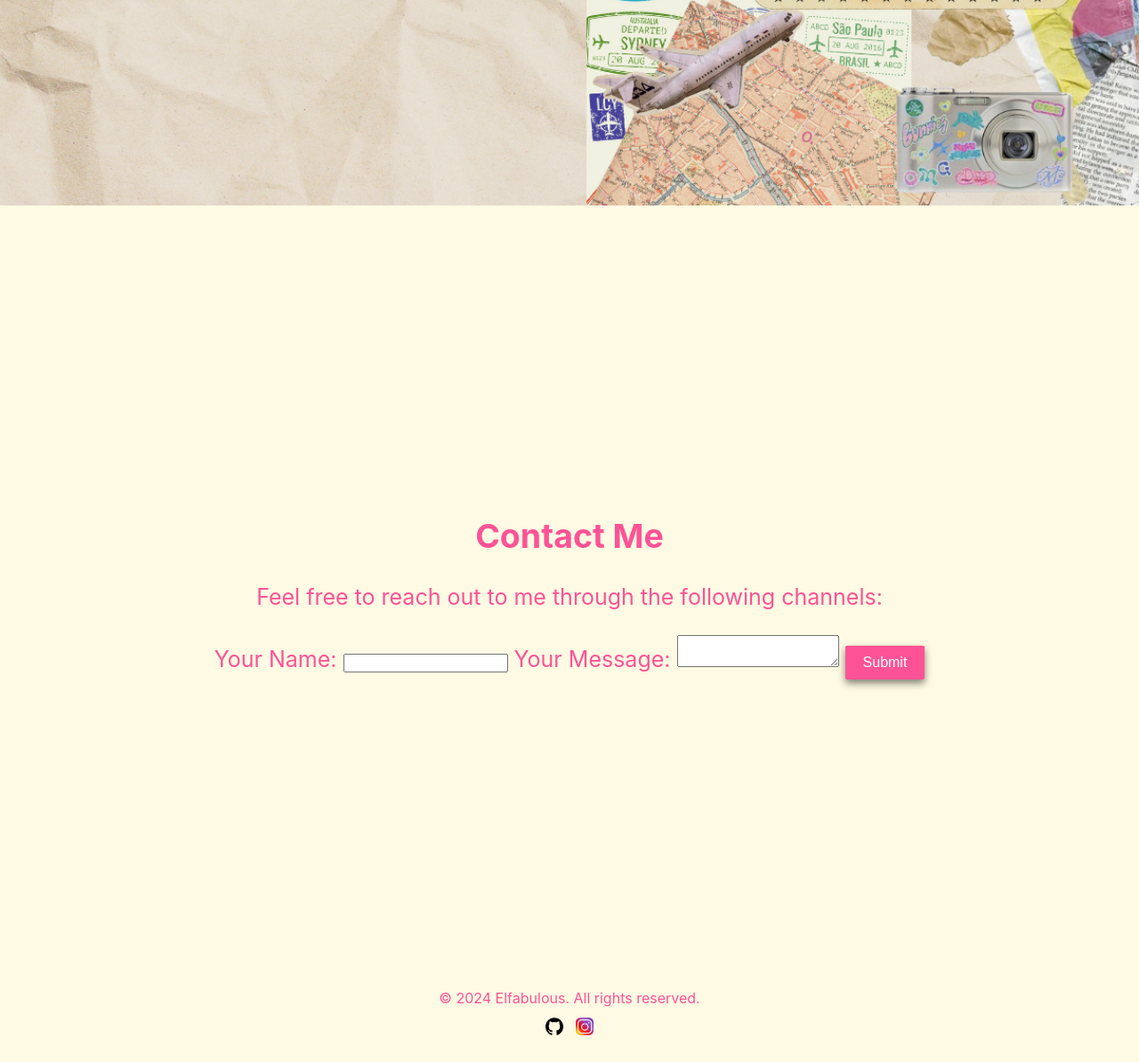
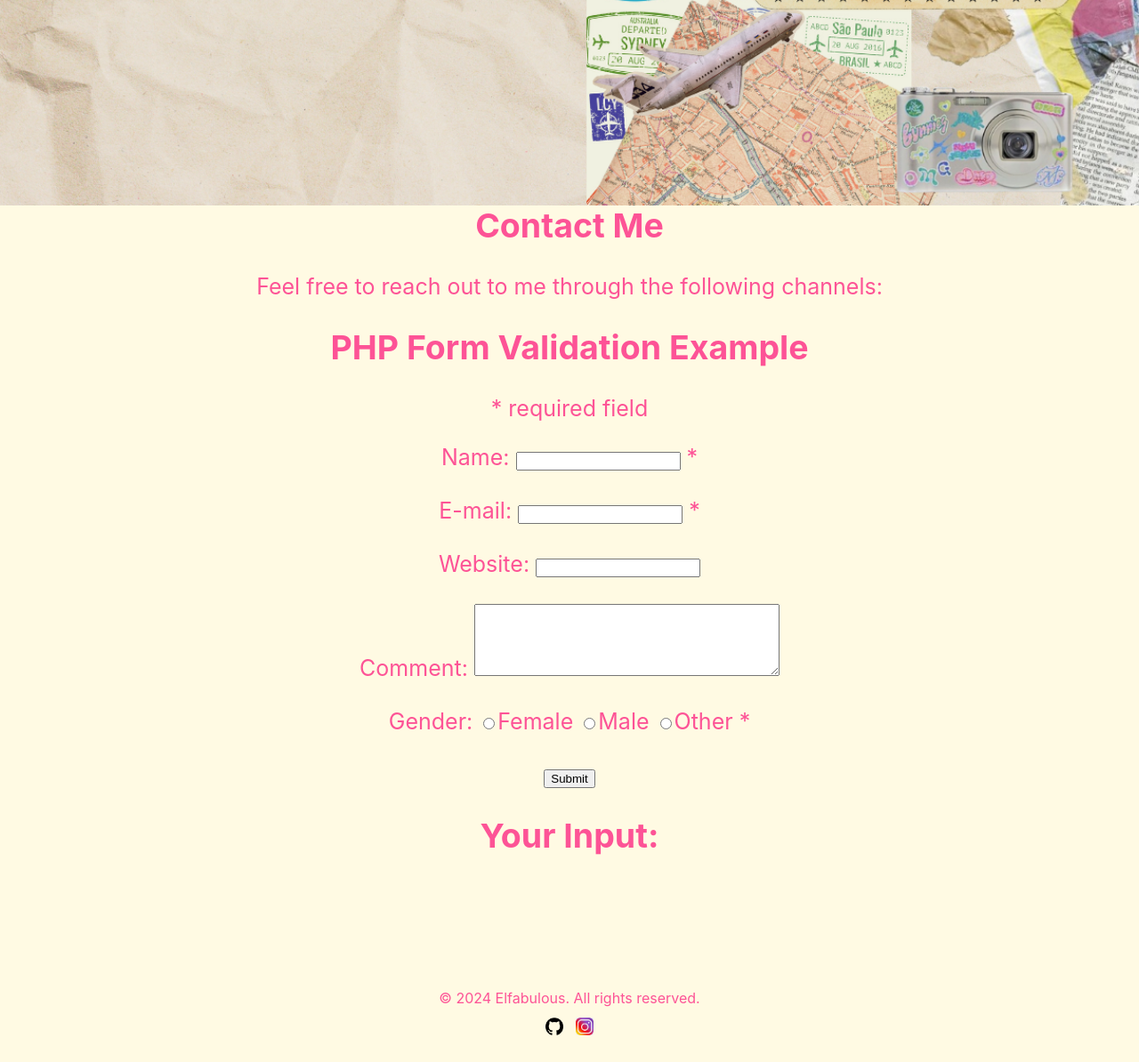
Before and after one commit to neelfa/lab-2, a PHP site: page / in a window 1280 px wide. Shown: the part 2380-3574 px from the top of the page at 89% size. Run offline with PHP 8.4, Linux system fonts and the light colour scheme.

Commit message:
PHP Form Validation

```diff
--- a/week8/index.php
+++ b/week8/index.php
@@ -289,35 +289,99 @@
       <h2>Contact Me</h2>
       <p>Feel free to reach out to me through the following channels:</p>
 
-    <?php
-    // Variables
-    $name = $message = "";
+      <?php
+// define variables and set to empty values
+$nameErr = $emailErr = $genderErr = $websiteErr = "";
+$name = $email = $gender = $comment = $website = "";
 
-    // Conditionals
-    if ($_SERVER["REQUEST_METHOD"] == "POST") {
-      // Retrieve and sanitize user input
-      $name = htmlspecialchars($_POST["name"]);
-      $message = htmlspecialchars($_POST["message"]);
+if ($_SERVER["REQUEST_METHOD"] == "POST") {
+  if (empty($_POST["name"])) {
+    $nameErr = "Name is required";
+  } else {
+    $name = test_input($_POST["name"]);
+    // check if name only contains letters and whitespace
+    if (!preg_match("/^[a-zA-Z-' ]*$/",$name)) {
+      $nameErr = "Only letters and white space allowed";
+    }
+  }
 
-      // Echo / Print
-      echo "<p>Thank you, $name, for your message! :)) </p>";
+  if (empty($_POST["email"])) {
+    $emailErr = "Email is required";
+  } else {
+    $email = test_input($_POST["email"]);
+    // check if e-mail address is well-formed
+    if (!filter_var($email, FILTER_VALIDATE_EMAIL)) {
+      $emailErr = "Invalid email format";
+    }
+  }
 
-	  // array
-	  $submittedMessages = array();
+  if (empty($_POST["website"])) {
+    $website = "";
+  } else {
+    $website = test_input($_POST["website"]);
+    // check if URL address syntax is valid (this regular expression also allows dashes in the URL)
+    if (!preg_match("/\b(?:(?:https?|ftp):\/\/|www\.)[-a-z0-9+&@#\/%?=~_|!:,.;]*[-a-z0-9+&@#\/%=~_|]/i",$website)) {
+      $websiteErr = "Invalid URL";
     }
-    ?>
+  }
 
-    <!-- Data type -->
+  if (empty($_POST["comment"])) {
+    $comment = "";
+  } else {
+    $comment = test_input($_POST["comment"]);
+  }
 
-    <form method="post" action="<?php echo htmlspecialchars($_SERVER["PHP_SELF"]); ?>">
-      <label for="name">Your Name:</label>
-      <input type="text" id="name" name="name" required>
+  if (empty($_POST["gender"])) {
+    $genderErr = "Gender is required";
+  } else {
+    $gender = test_input($_POST["gender"]);
+  }
+}
 
-      <label for="message">Your Message:</label>
-      <textarea id="message" name="message" required></textarea>
+function test_input($data) {
+  $data = trim($data);
+  $data = stripslashes($data);
+  $data = htmlspecialchars($data);
+  return $data;
+}
+?>
 
-      <button type="submit" class="button">Submit</button>
-    </form>
+<h2>PHP Form Validation Example</h2>
+<p><span class="error">* required field</span></p>
+<form method="post" action="<?php echo htmlspecialchars($_SERVER["PHP_SELF"]);?>">
+  Name: <input type="text" name="name" value="<?php echo $name;?>">
+  <span class="error">* <?php echo $nameErr;?></span>
+  <br><br>
+  E-mail: <input type="text" name="email" value="<?php echo $email;?>">
+  <span class="error">* <?php echo $emailErr;?></span>
+  <br><br>
+  Website: <input type="text" name="website" value="<?php echo $website;?>">
+  <span class="error"><?php echo $websiteErr;?></span>
+  <br><br>
+  Comment: <textarea name="comment" rows="5" cols="40"><?php echo $comment;?></textarea>
+  <br><br>
+  Gender:
+  <input type="radio" name="gender" <?php if (isset($gender) && $gender=="female") echo "checked";?> value="female">Female
+  <input type="radio" name="gender" <?php if (isset($gender) && $gender=="male") echo "checked";?> value="male">Male
+  <input type="radio" name="gender" <?php if (isset($gender) && $gender=="other") echo "checked";?> value="other">Other
+  <span class="error">* <?php echo $genderErr;?></span>
+  <br><br>
+  <input type="submit" name="submit" value="Submit">
+</form>
+
+<?php
+echo "<h2>Your Input:</h2>";
+echo $name;
+echo "<br>";
+echo $email;
+echo "<br>";
+echo $website;
+echo "<br>";
+echo $comment;
+echo "<br>";
+echo $gender;
+?>
+    </div>
   </div>
 </header>
 
```
